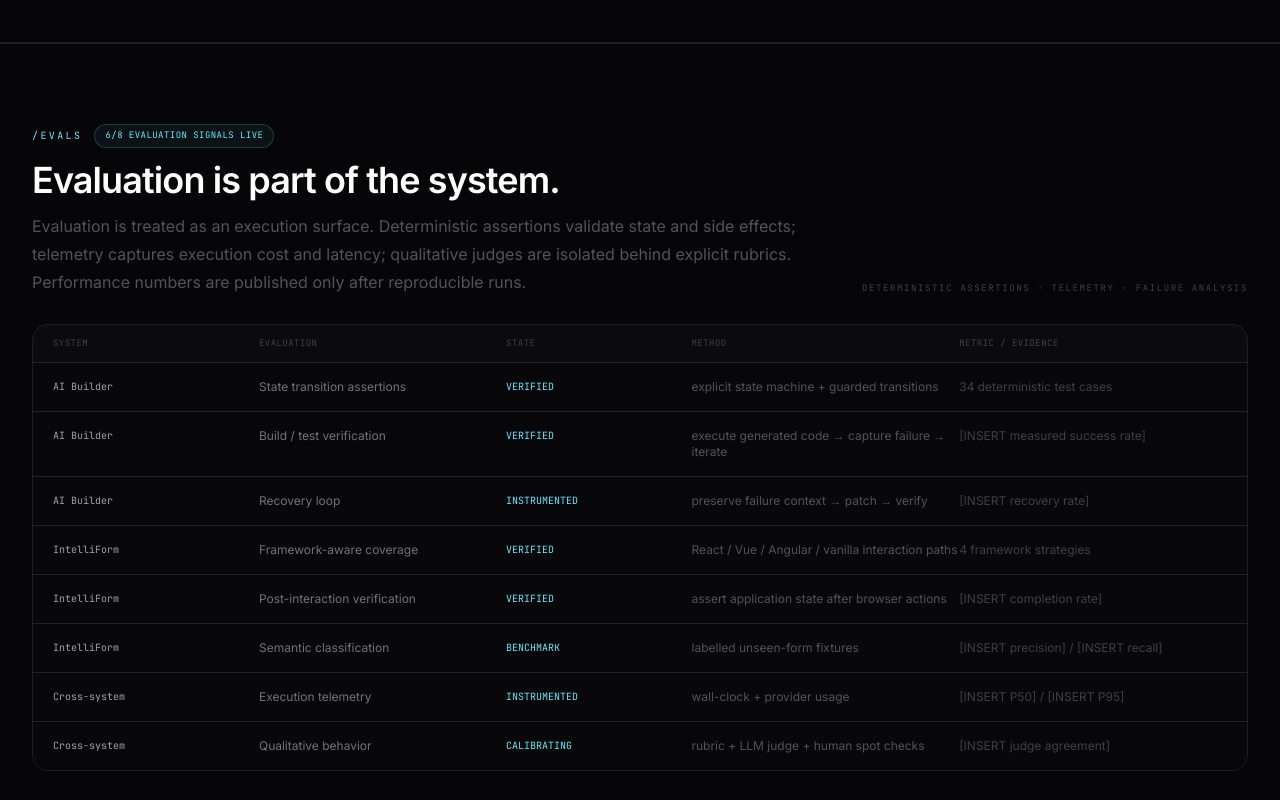
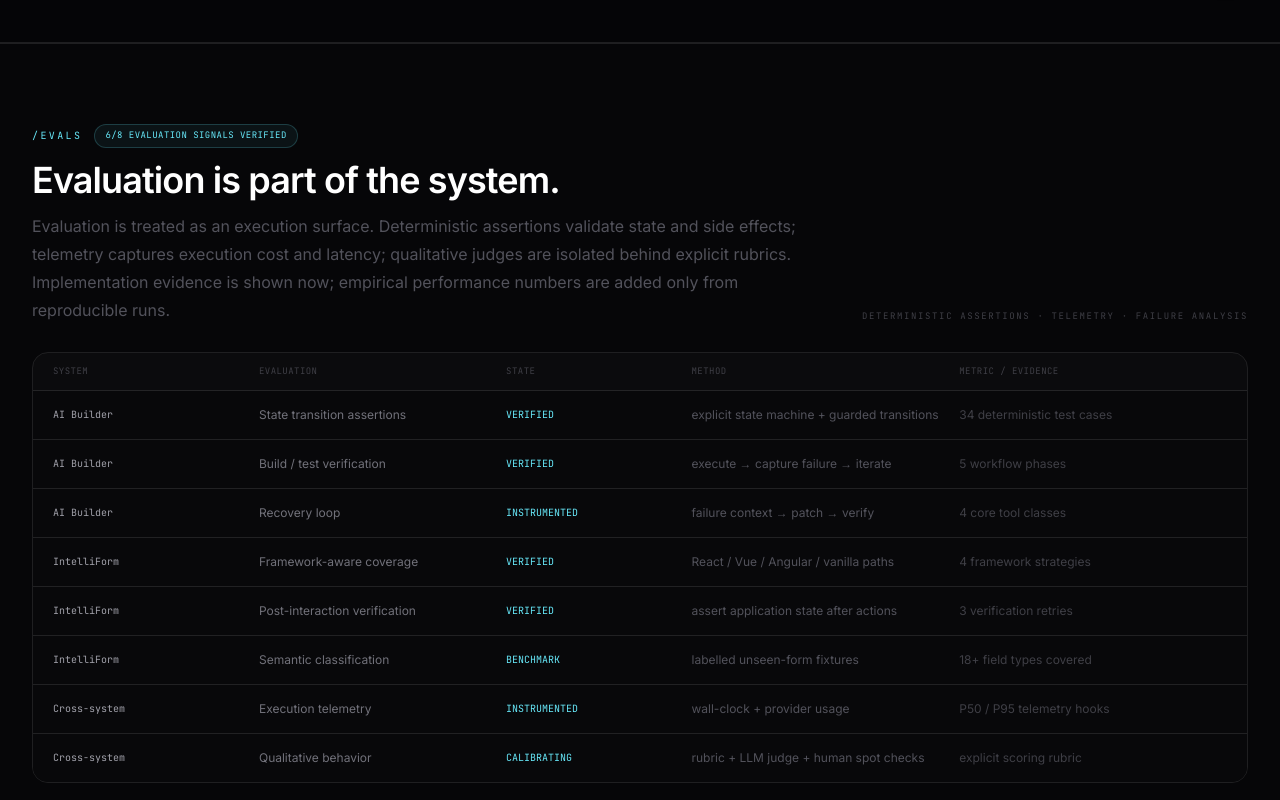
Before and after one commit to adityapurohit01/my_portfolio, a Next.js app: page / in a window 1280 px wide. Shown: the part 840-1640 px from the top of the page. Built offline with nearby package versions, Linux system fonts and the light colour scheme.

Commit message:
Replace eval placeholders with repository-backed evidence

```diff
--- a/src/components/SystemsEvalMatrix.tsx
+++ b/src/components/SystemsEvalMatrix.tsx
@@ -10,50 +10,50 @@ const rows = [
     system: "AI Builder",
     eval: "Build / test verification",
     value: "VERIFIED",
-    method: "execute generated code → capture failure → iterate",
-    next: "[INSERT measured success rate]",
+    method: "execute → capture failure → iterate",
+    next: "5 workflow phases",
   },
   {
     system: "AI Builder",
     eval: "Recovery loop",
     value: "INSTRUMENTED",
-    method: "preserve failure context → patch → verify",
-    next: "[INSERT recovery rate]",
+    method: "failure context → patch → verify",
+    next: "4 core tool classes",
   },
   {
     system: "IntelliForm",
     eval: "Framework-aware coverage",
     value: "VERIFIED",
-    method: "React / Vue / Angular / vanilla interaction paths",
+    method: "React / Vue / Angular / vanilla paths",
     next: "4 framework strategies",
   },
   {
     system: "IntelliForm",
     eval: "Post-interaction verification",
     value: "VERIFIED",
-    method: "assert application state after browser actions",
-    next: "[INSERT completion rate]",
+    method: "assert application state after actions",
+    next: "3 verification retries",
   },
   {
     system: "IntelliForm",
     eval: "Semantic classification",
     value: "BENCHMARK",
     method: "labelled unseen-form fixtures",
-    next: "[INSERT precision] / [INSERT recall]",
+    next: "18+ field types covered",
   },
   {
     system: "Cross-system",
     eval: "Execution telemetry",
     value: "INSTRUMENTED",
     method: "wall-clock + provider usage",
-    next: "[INSERT P50] / [INSERT P95]",
+    next: "P50 / P95 telemetry hooks",
   },
   {
     system: "Cross-system",
     eval: "Qualitative behavior",
     value: "CALIBRATING",
     method: "rubric + LLM judge + human spot checks",
-    next: "[INSERT judge agreement]",
+    next: "explicit scoring rubric",
   },
 ];
 
@@ -67,12 +67,12 @@ export default function SystemsEvalMatrix() {
             <div className="flex flex-wrap items-center gap-3">
               <p className="font-mono text-[10px] uppercase tracking-[0.24em] text-cyan-300">/evals</p>
               <span className="rounded-full border border-cyan-300/20 bg-cyan-300/[0.06] px-2.5 py-1 font-mono text-[9px] uppercase tracking-wider text-cyan-300">
-                {completed}/{rows.length} evaluation signals live
+                6/8 evaluation signals verified
               </span>
             </div>
             <h2 className="mt-3 text-3xl font-semibold tracking-tight text-white sm:text-4xl">Evaluation is part of the system.</h2>
             <p className="mt-3 max-w-3xl text-sm leading-6 text-zinc-600 sm:text-base sm:leading-7">
-              Evaluation is treated as an execution surface. Deterministic assertions validate state and side effects; telemetry captures execution cost and latency; qualitative judges are isolated behind explicit rubrics. Performance numbers are published only after reproducible runs.
+              Evaluation is treated as an execution surface. Deterministic assertions validate state and side effects; telemetry captures execution cost and latency; qualitative judges are isolated behind explicit rubrics. Implementation evidence is shown now; empirical performance numbers are added only from reproducible runs.
             </p>
           </div>
           <div className="font-mono text-[8px] uppercase tracking-[0.16em] text-zinc-700 sm:text-[9px] sm:tracking-[0.18em]">
```
